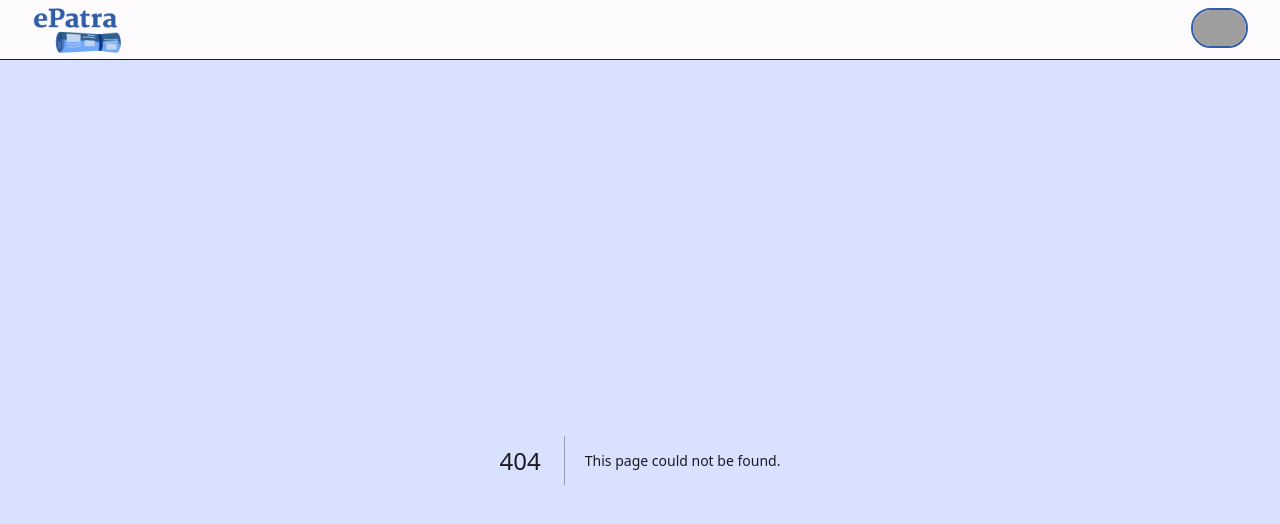
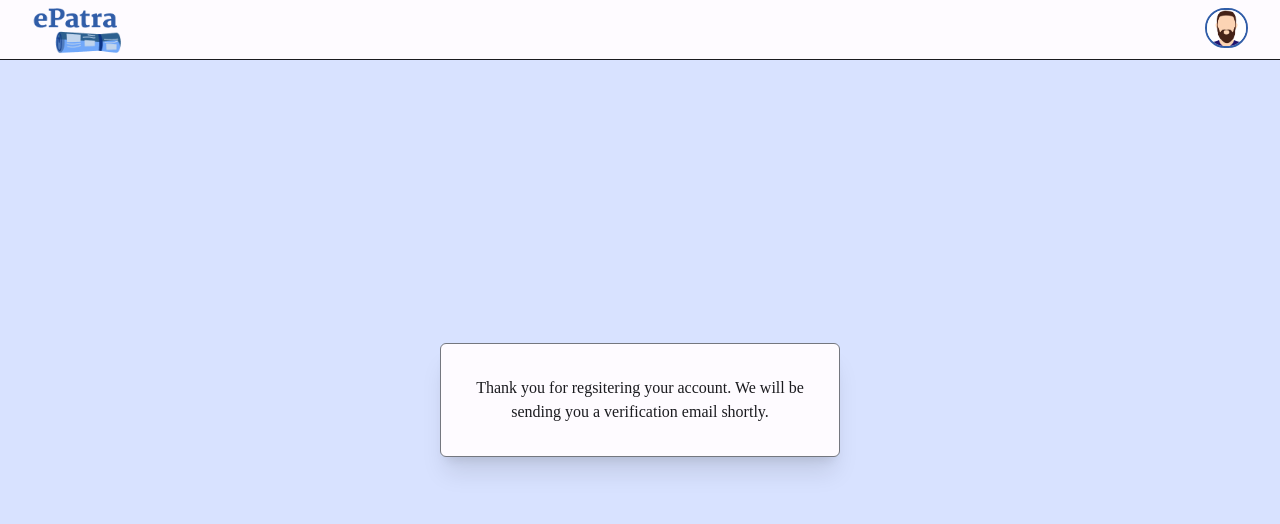
Before and after one commit to niyoj/epatra, a Next.js app in the folder client/: page /verification in a window 1280 px wide. Before the commit this address had no page. Shown: the top 524 px of the page. Built offline with nearby package versions, Linux system fonts and the light colour scheme; grey boxes are pictures that could not be loaded.

Commit message:
feat: verification

```diff
--- a/client/components/Register.js
+++ b/client/components/Register.js
@@ -41,8 +41,6 @@ const Register = () => {
     if (page == 2 && errors.username===undefined && errors.fname===undefined && errors.lname===undefined) setPage(3);
     if (page == 1 && errors.email===undefined && errors.password===undefined && errors.cpassword===undefined) setPage(2);
   }
-
-
 
   const handleUploadImage = (e) => {
     let img = e.target.files[0];
--- /dev/null
+++ b/client/components/Verification.js
@@ -0,0 +1,33 @@
+import {useRouter} from "next/router";
+import { useState } from "react";
+import axios from "axios";
+
+const Verification = () => {
+    const router = useRouter();
+    const [key, setKey] = useState({token: ""});
+    const str = "Thank you for regsitering your account. We will be sending you a verification email shortly.";
+
+    const [success, setSuccess] = useState(false);
+
+    const handleBtn = async() => {
+        try {
+            setKey(router.query.token);
+            const res = await axios.post(`http://localhost:8000/api/v1/auth/verify-account/`, {key}).then(res => {
+                setSuccess(true);
+                setStr("Thank you you have been verified.");
+                router.push("./login");
+            })
+        } catch(error) {
+            console.log(error);
+        }
+    }
+
+    return (
+        <section className="inline-flex justify-center text-center w-[400px] bg-background absolute top-1/2 left-1/2 -translate-y-2/4 -translate-x-2/4 p-8 rounded-md border border-outline shadow-xl">
+            <p className={`${router.query.token == undefined || success ? "block": "hidden"}`}>{str}</p>
+            <button className={`capitalize bg-primary text-onprimary px-4 py-2 rounded ${router.query.token == undefined ? "hidden": "block"}`} onClick={handleBtn}>validate</button>
+        </section>
+    );
+}
+
+export default Verification;
--- a/client/package.json
+++ b/client/package.json
@@ -22,6 +22,7 @@
     "react": "18.2.0",
     "react-dom": "18.2.0",
     "react-draft-wysiwyg": "^1.15.0",
+    "react-hot-toast": "^2.4.0",
     "react-icons": "^4.7.1",
     "react-markdown": "^8.0.4",
     "react-router-dom": "^6.4.5",
--- /dev/null
+++ b/client/pages/verification/index.js
@@ -0,0 +1,3 @@
+import { Verification } from "../../components/index";
+
+export default Verification;
```
Also changed, not shown: client/public/avatar.png (added), 1 other file (tests, documents, lock files or other folders).
